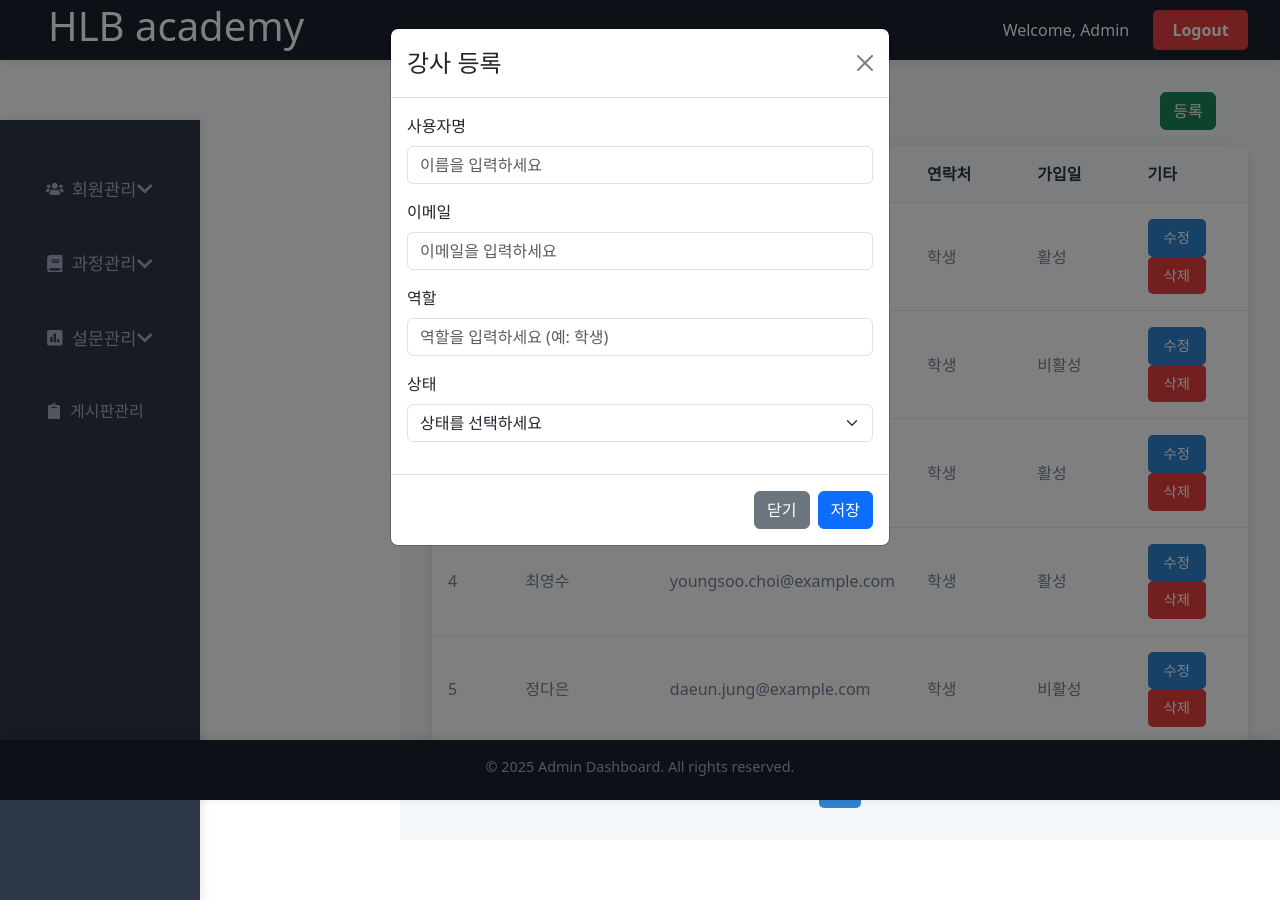
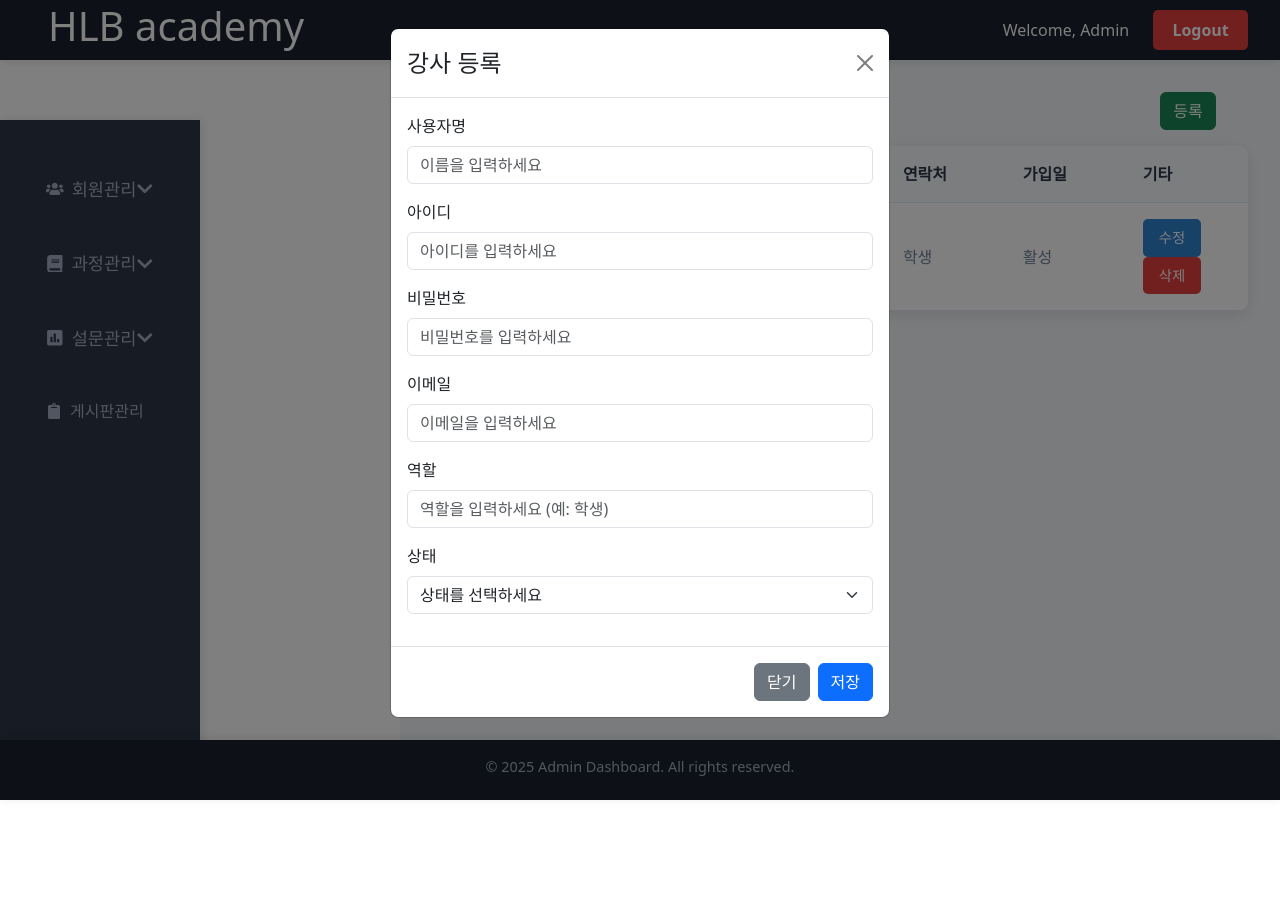
Before and after one commit to jademat/react_next, a Next.js app: page /instructors/list in a window 1280 px wide. Both pictures are taken after a click on the button "등록". After the commit the page ends 800 px from the top, so only its background shows below. Built offline with nearby package versions, Linux system fonts and the light colour scheme.

Commit message:
강사 list js 분리

```diff
--- a/src/app/(main)/instructors/list/list.js
+++ b/src/app/(main)/instructors/list/list.js
@@ -1,11 +1,7 @@
 import React, {useState} from 'react';
 
 const mockInstuctors = [
-    { id: 1, name: '김수진', email: 'sujin.kim@example.com', role: '학생', status: '활성' },
-    { id: 2, name: '이민호', email: 'minho.lee@example.com', role: '학생', status: '비활성' },
-    { id: 3, name: '박지영', email: 'jiyoung.park@example.com', role: '학생', status: '활성' },
-    { id: 4, name: '최영수', email: 'youngsoo.choi@example.com', role: '학생', status: '활성' },
-    { id: 5, name: '정다은', email: 'daeun.jung@example.com', role: '학생', status: '비활성' },
+    { no: 1, name: '김수진', email: 'sujin.kim@example.com', role: '학생', status: '활성' }
 ];
 
 export const listInstructors = () => {
@@ -14,11 +10,13 @@ export const listInstructors = () => {
     const InstuctorsPerPage = 15;
     const [instructors, setInstructors] = useState(mockInstuctors); // 동적 데이터 관리
     const [showModal, setShowModal] = useState(false); // 모달창 상태
-    const [newInstructor, setNewInstructor] = useState({ name: '', email: '', role: '', status: '' }); // 새 강사 데이터
+    const [newInstructor, setNewInstructor] = useState({ name: '',id : '', passwd : '', email: '', role: '', status: '' });
 
     const filteredInstuctors = mockInstuctors.filter(
         (user) =>
             user.name.includes(searchTerm) ||
+            user.id.includes(searchTerm) ||
+            user.passwd .includes(searchTerm) ||
             user.email.includes(searchTerm) ||
             user.role.includes(searchTerm) ||
             user.status.includes(searchTerm)
@@ -35,7 +33,7 @@ export const listInstructors = () => {
     const handleShowModal = () => setShowModal(true);
     const handleCloseModal = () => {
         setShowModal(false);
-        setNewInstructor({ name: '', email: '', role: '', status: '' }); // 폼 초기화
+        setNewInstructor({ name: '',id : '', passwd : '', email: '', role: '', status: '' });
     };
 
     const handleInputChange = (e) => {
@@ -46,7 +44,7 @@ export const listInstructors = () => {
     // 강사 등록 처리
     const handleAddInstructor = () => {
         const newId = instructors.length + 1;
-        const newInstructorData = { id: newId, ...newInstructor };
+        const newInstructorData = { no: newId, ...newInstructor };
         setInstructors((prev) => [...prev, newInstructorData]); // 새로운 강사 추가
         handleCloseModal(); // 모달 닫기
     };
--- a/src/app/(main)/instructors/list/page.jsx
+++ b/src/app/(main)/instructors/list/page.jsx
@@ -64,7 +64,7 @@ export default function Instuctors() {
                     </thead>
                     <tbody>
                     {currentInstuctors.map((user, index) => (
-                        <tr key={user.id}>
+                        <tr key={user.no}>
                             <td>{(currentPage - 1) * 15 + index + 1}</td>
                             <td>
                                 <Link className="userName" href="#">
@@ -111,6 +111,26 @@ export default function Instuctors() {
                                 value={newInstructor.name}
                                 onChange={handleInputChange}
                                 placeholder="이름을 입력하세요"
+                            />
+                        </Form.Group>
+                        <Form.Group className="mb-3">
+                            <Form.Label>아이디</Form.Label>
+                            <Form.Control
+                                type="text"
+                                name="id"
+                                value={newInstructor.id}
+                                onChange={handleInputChange}
+                                placeholder="아이디를 입력하세요"
+                            />
+                        </Form.Group>
+                        <Form.Group className="mb-3">
+                            <Form.Label>비밀번호</Form.Label>
+                            <Form.Control
+                                type="password"
+                                name="passwd"
+                                value={newInstructor.passwd}
+                                onChange={handleInputChange}
+                                placeholder="비밀번호를 입력하세요"
                             />
                         </Form.Group>
                         <Form.Group className="mb-3">
```
